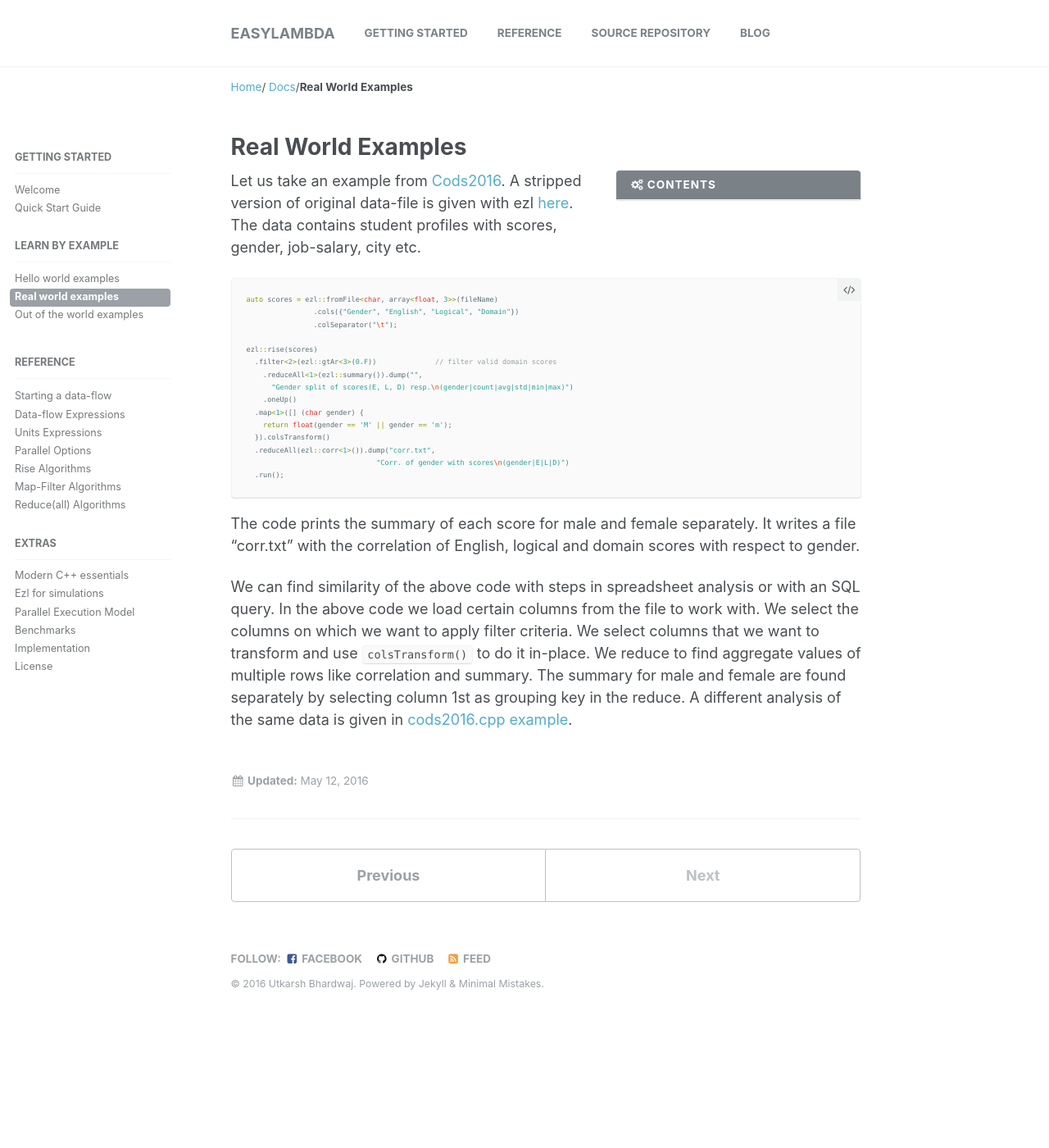
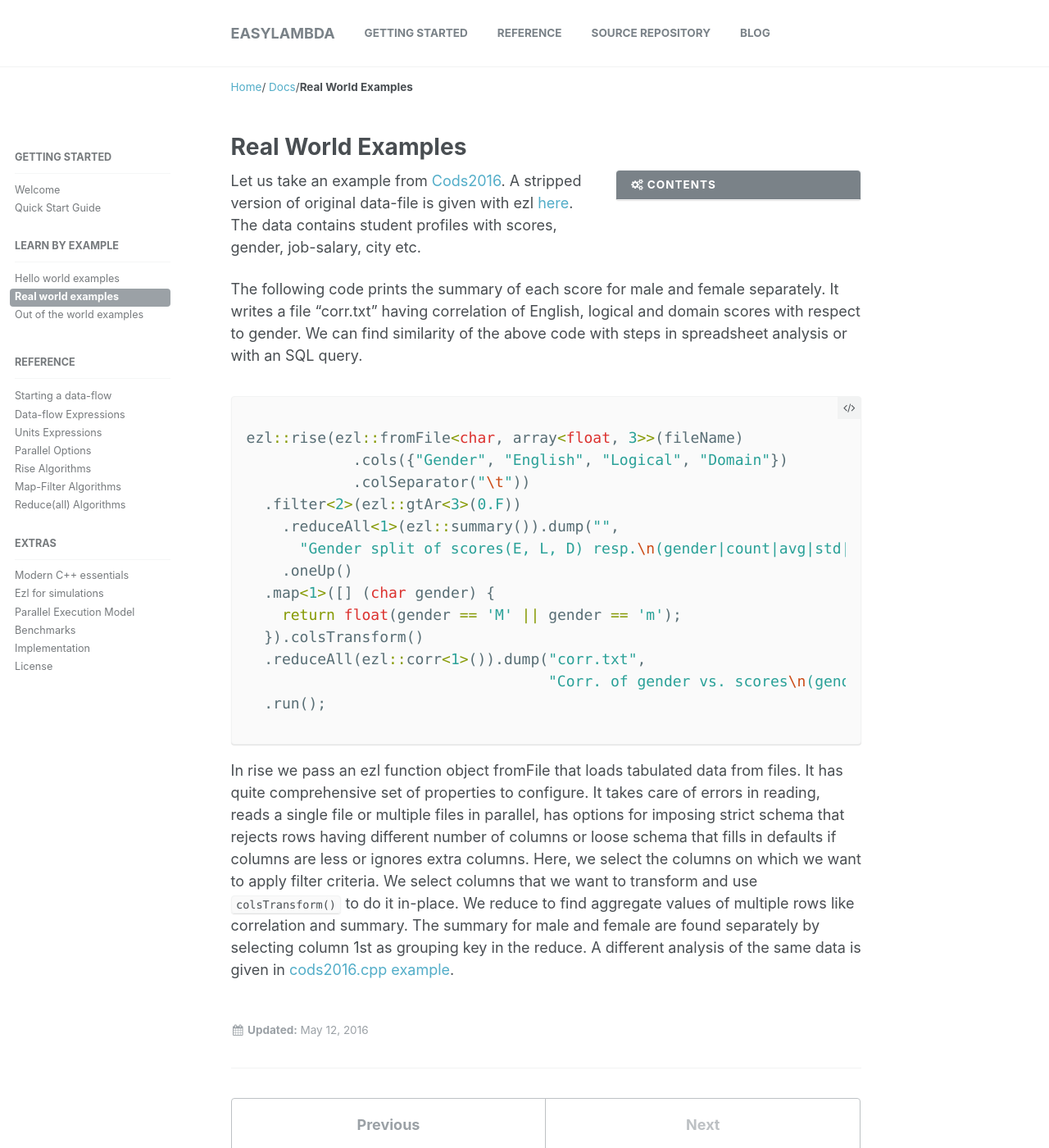
Before and after one commit to haptork/easyLambda, a Jekyll site: the page built from _docs/04-real-world.md, in a window 1280 px wide and 1400 px high. Shown: the whole window at 82% size. Built offline with Jekyll 4.4.1, drawn with Linux system fonts in a browser that asks for light colours.

````diff
--- a/_docs/04-real-world.md
+++ b/_docs/04-real-world.md
@@ -6,17 +6,22 @@ excerpt: "Examples on real problems"
 {% include base_path %}
 {% include toc icon="gears" title="Contents" %}
 
-Let us take an example from [Cods2016](http://ikdd.acm.org/Site/CoDS2016/datachallenge.html). A stripped version of original
-data-file is given with ezl [here](../../data/datachallenge_cods2016/train.csv). The data contains student profiles
-with scores, gender, job-salary, city etc.
+Let us take an example from
+[Cods2016](http://ikdd.acm.org/Site/CoDS2016/datachallenge.html). A stripped
+version of original data-file is given with ezl
+[here](https://github.com/haptork/easyLambda/blob/e496a3e3070b806e8c48124d3454543c4cebc9b7/data/datachallenge_cods2016/train.csv).
+The data contains student profiles with scores, gender, job-salary, city etc.
 
-```cpp
-auto scores = ezl::fromFile<char, array<float, 3>>(fileName)
-                .cols({"Gender", "English", "Logical", "Domain"})
-                .colSeparator("\t");
+The following code prints the summary of each score for male and female
+separately. It writes a file "corr.txt" having correlation of English,
+logical and domain scores with respect to gender. We can find similarity of
+the above code with steps in spreadsheet analysis or with an SQL query.
 
-ezl::rise(scores)
-  .filter<2>(ezl::gtAr<3>(0.F))              // filter valid domain scores
+{% highlight cpp %}
+ezl::rise(ezl::fromFile<char, array<float, 3>>(fileName)
+            .cols({"Gender", "English", "Logical", "Domain"})
+            .colSeparator("\t"))
+  .filter<2>(ezl::gtAr<3>(0.F))
     .reduceAll<1>(ezl::summary()).dump("",
       "Gender split of scores(E, L, D) resp.\n(gender|count|avg|std|min|max)")
     .oneUp()
@@ -24,19 +29,18 @@ ezl::rise(scores)
     return float(gender == 'M' || gender == 'm');
   }).colsTransform()
   .reduceAll(ezl::corr<1>()).dump("corr.txt",
-                               "Corr. of gender with scores\n(gender|E|L|D)")
+                                  "Corr. of gender vs. scores\n(gender|E|L|D)")
   .run();
-```
+{% endhighlight %}
 
-The code prints the summary of each score for male and female separately. It
-writes a file "corr.txt" with the correlation of English, logical and domain
-scores with respect to gender.
-
-We can find similarity of the above code with steps in spreadsheet analysis or
-with an SQL query. In the above code we load certain columns from the file to
-work with. We select the columns on which we want to apply filter criteria. We
-select columns that we want to transform and use `colsTransform()` to do it
-in-place. We reduce to find aggregate values of multiple rows like correlation
-and summary. The summary for male and female are found separately by selecting
-column 1st as grouping key in the reduce. A different analysis of the same data
-is given in [cods2016.cpp example](../../examples/cods2016.cpp).
+In rise we pass an ezl function object fromFile that loads tabulated data from
+files. It has quite comprehensive set of properties to configure. It takes care
+of errors in reading, reads a single file or multiple files in parallel, has
+options for imposing strict schema that rejects rows having different number of
+columns or loose schema that fills in defaults if columns are less or ignores
+extra columns. Here, we select the columns on which we want to apply filter
+criteria. We select columns that we want to transform and use `colsTransform()`
+to do it in-place. We reduce to find aggregate values of multiple rows like
+correlation and summary. The summary for male and female are found separately
+by selecting column 1st as grouping key in the reduce. A different analysis of
+the same data is given in [cods2016.cpp example](../../examples/cods2016.cpp).
````
Also changed, not shown: _docs/01-welcome.md (+6 -5 lines), _docs/03-hello-world.md (line endings or trailing spaces).
